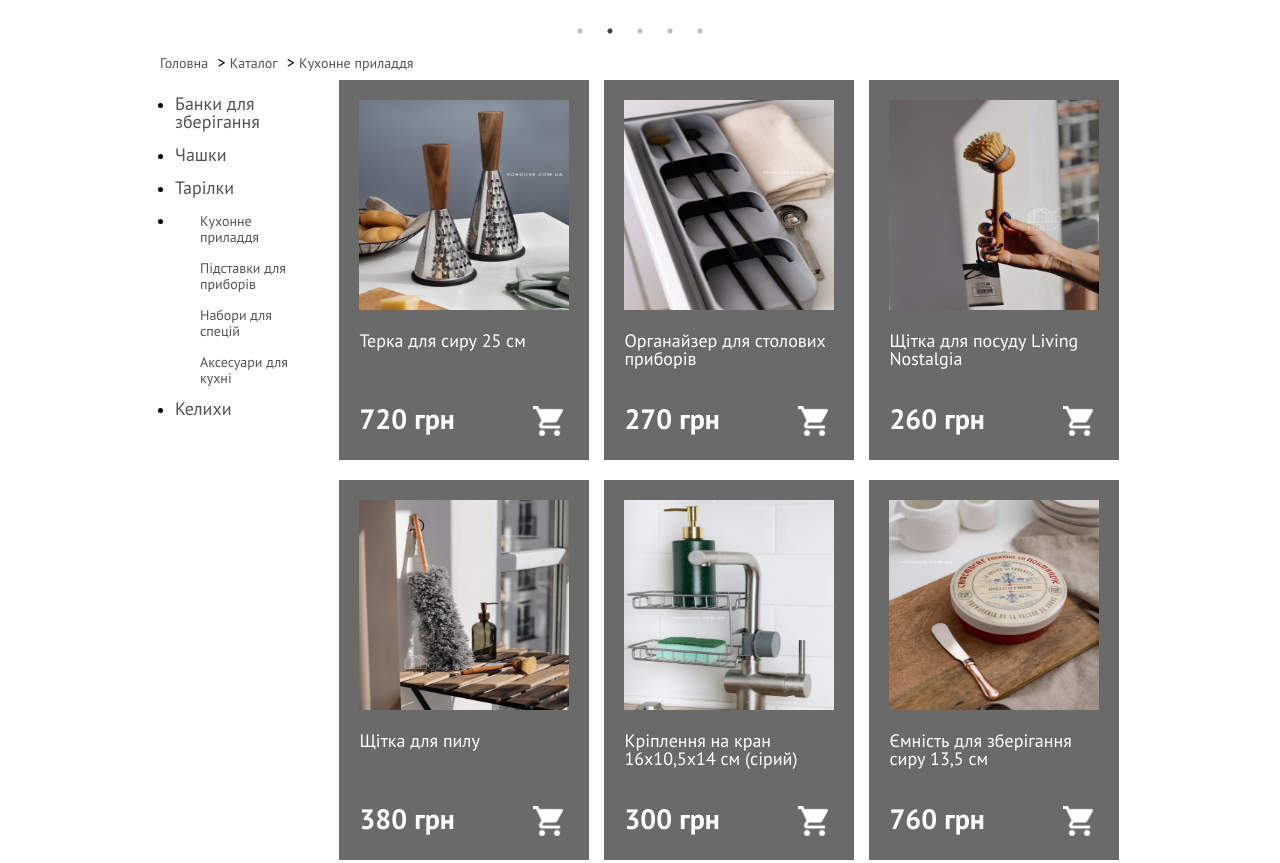
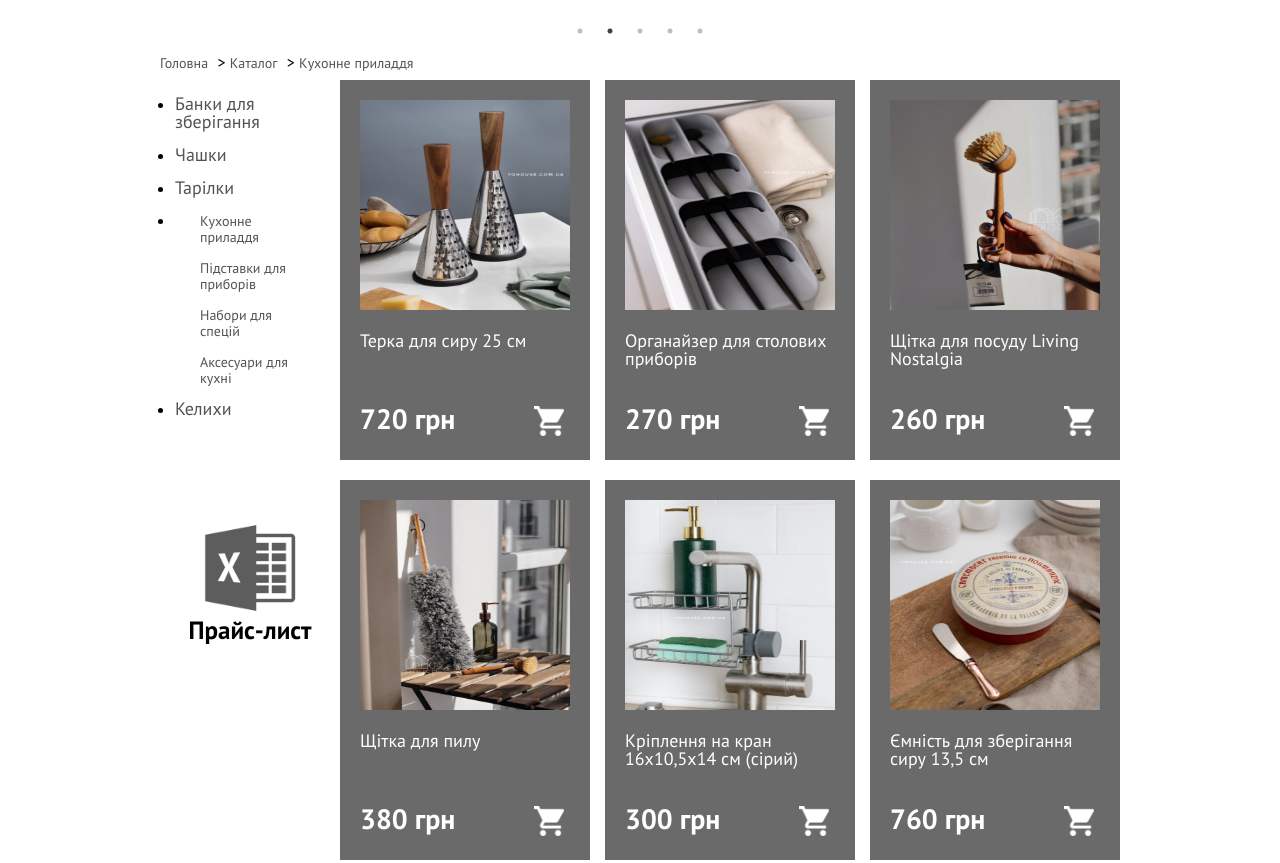
Before and after one commit to IrynaMatviychuk/design-home, a plain HTML site: page index.html in a window 1280 px wide. Shown: the part 844-1707 px from the top of the page. Drawn offline with nearby package versions, Linux system fonts and the light colour scheme; a web font is replaced by a local one.

Commit message:
add excel file

```diff
--- a/assortment.css
+++ b/assortment.css
@@ -225,34 +225,54 @@ body {
     display: flex;
     justify-content: space-between;
 }
-.filters {
-    width: 200px;
+.categories {
+    width: 180px;
     list-style-type: disc;
 }
-.filters li {
+.categories li {
     margin: 15px;
 }
-.filters li a:hover {
+.categories li a:hover {
     text-decoration: underline;
 }
-.filters li a {
+.categories li a {
     font-size: 18px;
     font-weight: 500;
     text-decoration: none;
     color: #535353;
 }
-.filter-categories {
+.subcategories {
     margin: 10px;
 }
-.filter-categories li a {
+.subcategories li a {
     font-size: 14px;
     font-weight: 400;
     text-decoration: none;
     color: #535353;
 }
-.filter-categories li a:hover {
+.subcategories li a:hover {
     text-decoration: underline;
     font-weight: bolder;
+}
+#prices_document {
+    height: 150px;
+    margin-top: 100px;
+    cursor: pointer;
+}
+#prices_document img:hover {
+    filter: grayscale(10%);
+}
+#prices_document img {
+    width: 100px;
+    height: 100px;
+    margin: auto;
+    display: block;
+    filter: grayscale(100%);
+}
+#prices_document p {
+    font-size: 25px;
+    font-weight: bolder;
+    text-align: center;
 }
 .goods-list {
     display: flex;
@@ -365,6 +385,7 @@ footer {
     position: absolute;
     left: -45px;
     top: 4px;
+    filter: grayscale(90%);
 }
 .footer-info > p > span {
     text-decoration: underline;
--- a/index.html
+++ b/index.html
@@ -109,13 +109,14 @@
         </div>
 
         <div class="goods-search">
-            <!-- filters  -->
-            <ul class="filters">
+
+            <div class="categories-prices">
+              <ul class="categories">
                   <li><a href="">Банки для зберігання</a></li>
                   <li><a href="">Чашки</a></li>
                   <li><a href="">Тарілки</a></li>
                   <li>
-                    <ul class="filter-categories">
+                      <ul class="subcategories">
                           <li><a href="">Кухонне приладдя</a></li>
                           <li><a href="">Підставки для приборів</a></li>
                           <li><a href="">Набори для спецій</a></li>
@@ -124,6 +125,20 @@
                   </li>
                   <li><a href="">Келихи</a></li>
               </ul>
+              <div class="prices-excel">
+                <form method="get" action="./data/prices-list.xlsx" id="download_price_list">
+                    <div id="prices_document">
+                        <img src="./images/assortment-images/excel-logo.png" alt="excel_prices">
+                        <p>Прайс-лист</p>
+                    </div>
+                </form>
+                <script>
+                    let priceFile = document.forms.download_price_list;
+                    document.getElementById('prices_document')
+                          .onclick = () => priceFile.submit();
+                </script>
+              </div>
+            </div>
             <!-- goods -->
             <div class="goods">
                 <ul class="goods-list">
```
Also changed, not shown: images/assortment-images/excel-logo.png (added), 1 other file. Lines whose indentation alone changed are shown as unchanged.
